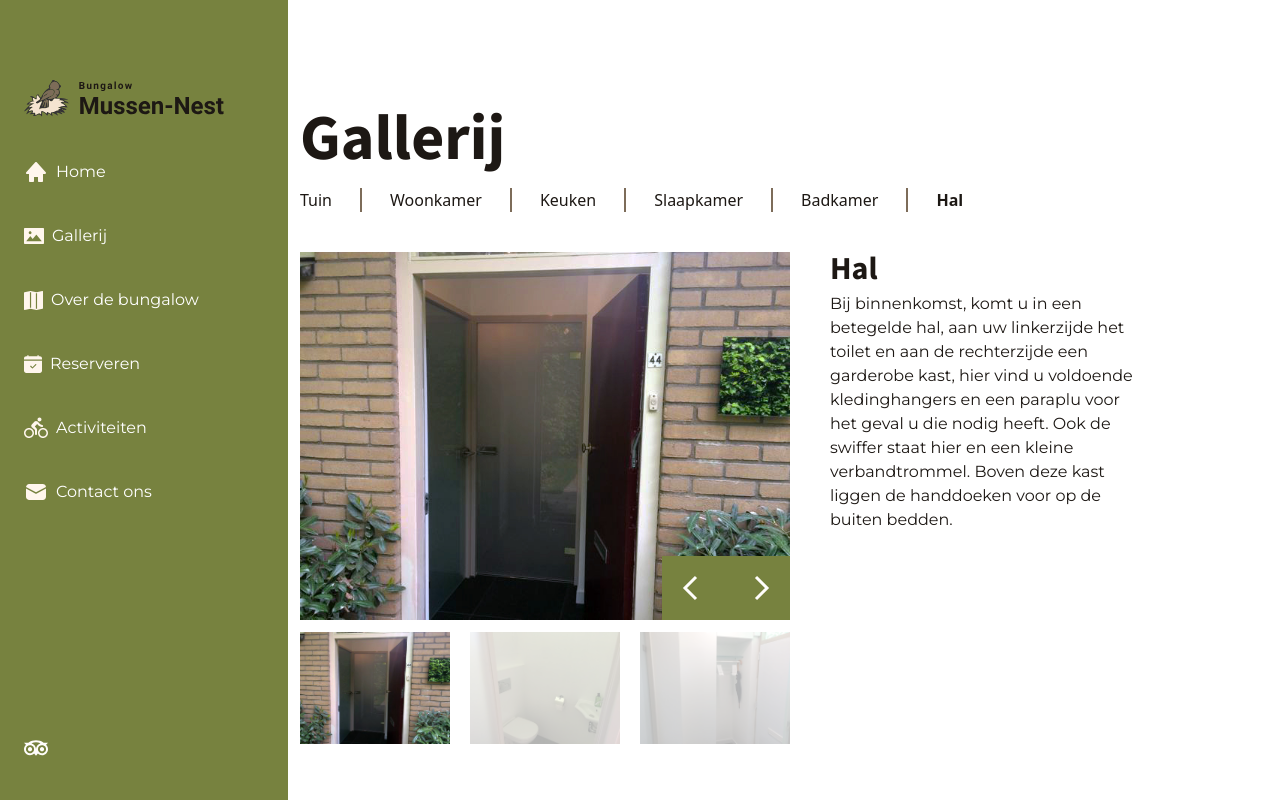
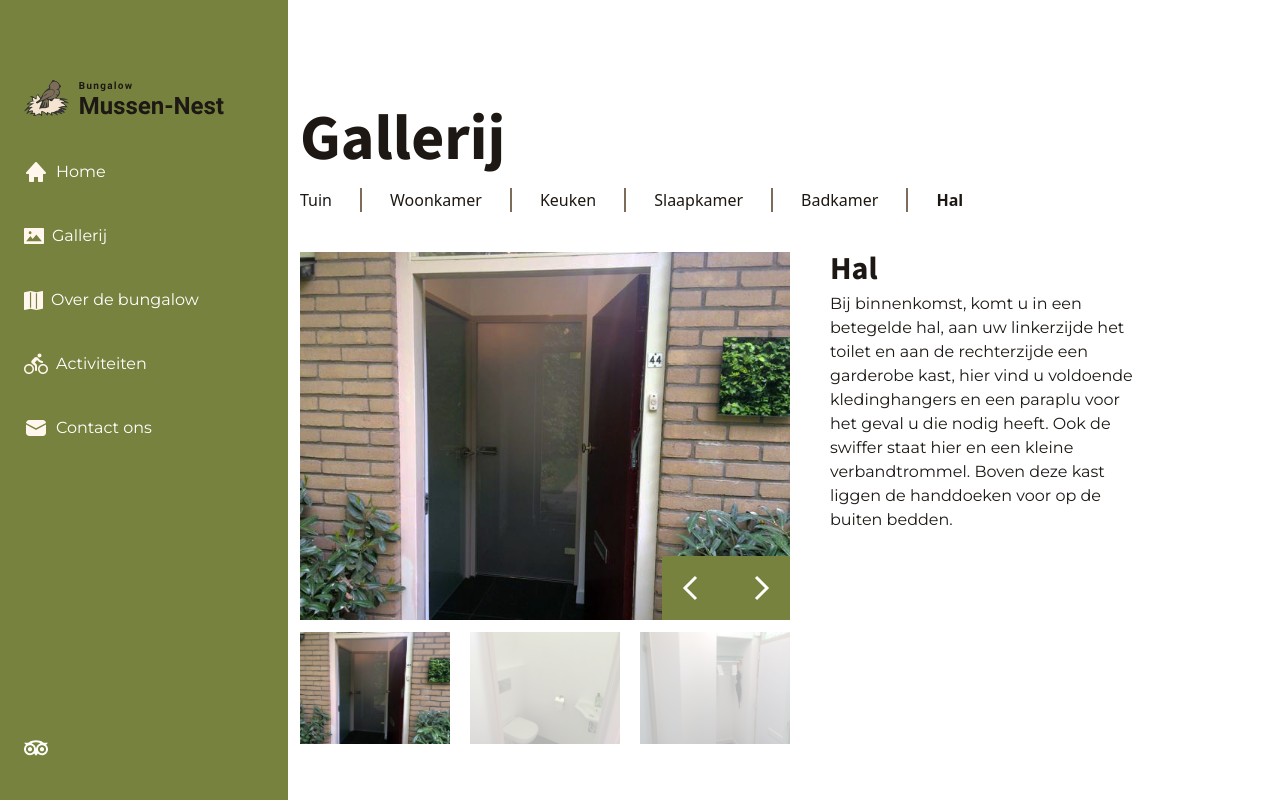
Before and after one commit to RammahKarpous/bungalow-mussen-nest, a React (Create React App) app: page /gallerij/hal in a window 1280 px wide. Shown: the top 800 px of the page. Built offline with nearby package versions, Linux system fonts and the light colour scheme.

Commit message:
Removed the "Reserveren" link

```diff
--- a/src/components/links.js
+++ b/src/components/links.js
@@ -9,7 +9,6 @@ export const links = [
 	{ to: '/', name: 'Home', icon: home },
 	{ to: '/gallerij/tuin', name: 'Gallerij', icon: afbeelding },
 	{ to: '/over-de-bungalow', name: 'Over de bungalow', icon: map },
-	{ to: '/reserveren', name: 'Reserveren', icon: kalender },
 	{ to: '/activiteiten/winkels', name: 'Activiteiten', icon: fiets },
 	{ to: '/contact-ons', name: 'Contact ons', icon: envelop }
 ];
```
